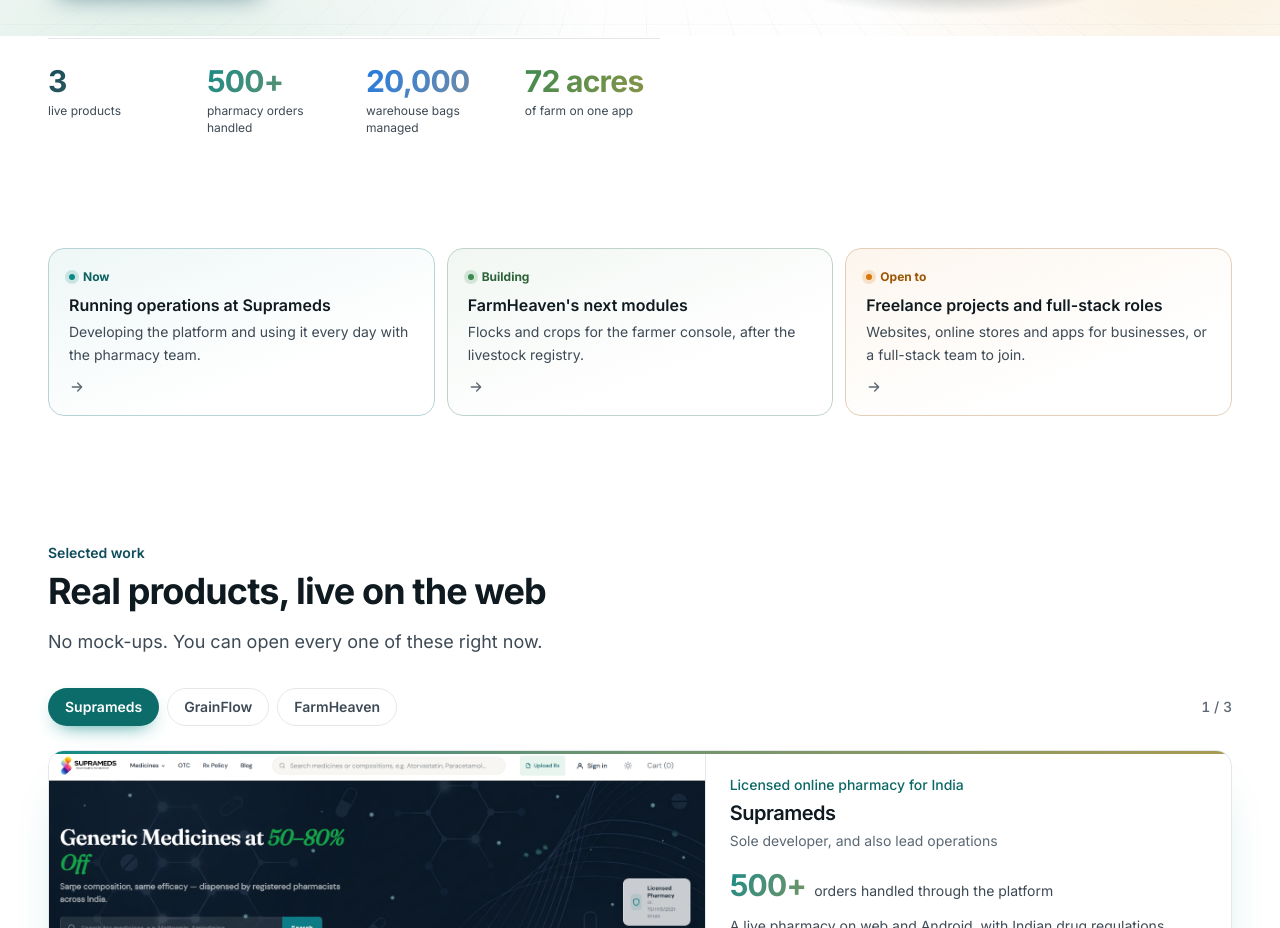
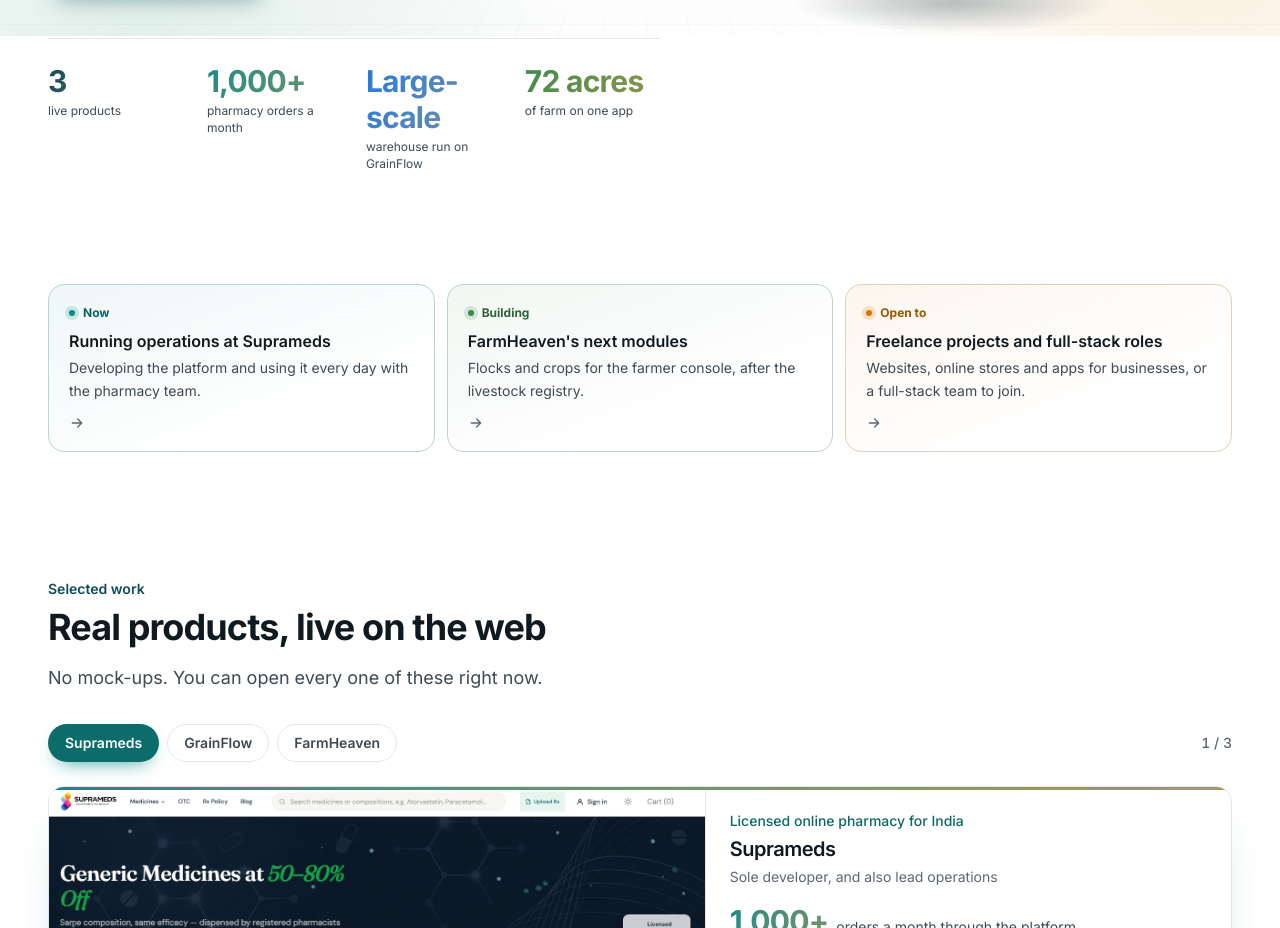
Before and after one commit to Nikhilpnkr/Portfolio, a Next.js app: page / in a window 1280 px wide. Shown: the part 764-1692 px from the top of the page. Built offline with nearby package versions, Linux system fonts and the light colour scheme; no server answers.

Commit message:
Update Suprameds and GrainFlow headline figures

```diff
--- a/src/app/page.tsx
+++ b/src/app/page.tsx
@@ -42,8 +42,8 @@
 
 const heroStats = [
   { value: "3", label: "live products", accent: "#0f4c5c" },
-  { value: "500+", label: "pharmacy orders handled", accent: "#0e8a86" },
-  { value: "20,000", label: "warehouse bags managed", accent: "#1f7ae0" },
+  { value: "1,000+", label: "pharmacy orders a month", accent: "#0e8a86" },
+  { value: "Large-scale", label: "warehouse run on GrainFlow", accent: "#1f7ae0" },
   { value: "72 acres", label: "of farm on one app", accent: "#3d8a4f" },
 ];
 
--- a/src/app/resume/page.tsx
+++ b/src/app/resume/page.tsx
@@ -13,14 +13,14 @@
 
 const highlights: Record<string, string[]> = {
   suprameds: [
-    "Sole developer of a licensed online pharmacy, live on web and Android, with 500+ orders handled. Also lead operations.",
+    "Sole developer of a licensed online pharmacy, live on web and Android, handling 1,000+ orders a month. Also lead operations.",
     "Extended Medusa.js v2 with 18 custom domain modules: prescriptions, dispensing, batch inventory, RBAC, compliance and more.",
     "Enforced Indian pharmacy regulations in backend workflow hooks: Schedule X block, pharmacist sign-off for Schedule H/H1, MRP ceilings, DPDP consent and audit logs.",
     "Built batch inventory with FEFO allocation, expiry tracking and recalls, and RBAC with 25 roles and around 65 permissions.",
     "Server-rendered TanStack Start storefront, packaged as an Android app with Capacitor. CI with type-checks, tests, builds and a Docker build on every push.",
   ],
   grainflow: [
-    "Built a multi-tenant warehouse management SaaS for Sri Lakshmi Warehouse as a freelance project, on Next.js 16 and Supabase. It runs their 20,000-bag warehouse.",
+    "Built a multi-tenant warehouse management SaaS for Sri Lakshmi Warehouse as a freelance project, on Next.js 16 and Supabase. It runs their large-scale warehouse.",
     "Isolated tenants with PostgreSQL row-level security driven by a single access function, including gated access to materialized views.",
     "Wrote a duration-based rent billing engine, atomic bulk payment allocation, and trigger-based stock reconciliation.",
     "Shipped a farmer portal with OTP login, Razorpay payment links over SMS with verified webhooks, and an Android app.",
--- a/src/content/case-studies/grainflow.mdx
+++ b/src/content/case-studies/grainflow.mdx
@@ -5,7 +5,7 @@
 
 Agricultural warehouses in India store grain for many farmers and traders at once, often across thousands of bags and multiple lots. Most still run on paper ledgers. Working out rent by storage duration, tracking part-withdrawals and chasing dues by hand is slow and causes disputes.
 
-Sri Lakshmi Warehouse, with capacity for 20,000 bags, wanted software they could run on day one, and that could be sold to many warehouses as a subscription.
+Sri Lakshmi Warehouse, a large-scale warehouse, wanted software they could run on day one, and that could be sold to many warehouses as a subscription.
 
 ## What I built
 
--- a/src/content/projects.ts
+++ b/src/content/projects.ts
@@ -29,7 +29,7 @@
     outcome:
       "A live pharmacy on web and Android, with Indian drug regulations enforced in code, from prescription review to dispatch.",
     role: "Sole developer, and also lead operations",
-    metric: { value: "500+", label: "orders handled through the platform" },
+    metric: { value: "1,000+", label: "orders a month through the platform" },
     timeline: "March 2026 – present",
     liveUrl: "https://supracyn.in",
     liveLabel: "supracyn.in",
@@ -45,7 +45,7 @@
     outcome:
       "Replaces paper ledgers for agricultural warehouses with live stock tracking, automated rent billing and a self-service farmer portal.",
     role: "Freelance build for Sri Lakshmi Warehouse",
-    metric: { value: "20,000", label: "bag capacity managed in the live warehouse" },
+    metric: { value: "Large-scale", label: "warehouse running on it every day" },
     timeline: "December 2025 – present",
     liveUrl: "https://grainflow.vercel.app",
     liveLabel: "grainflow.vercel.app",
```
